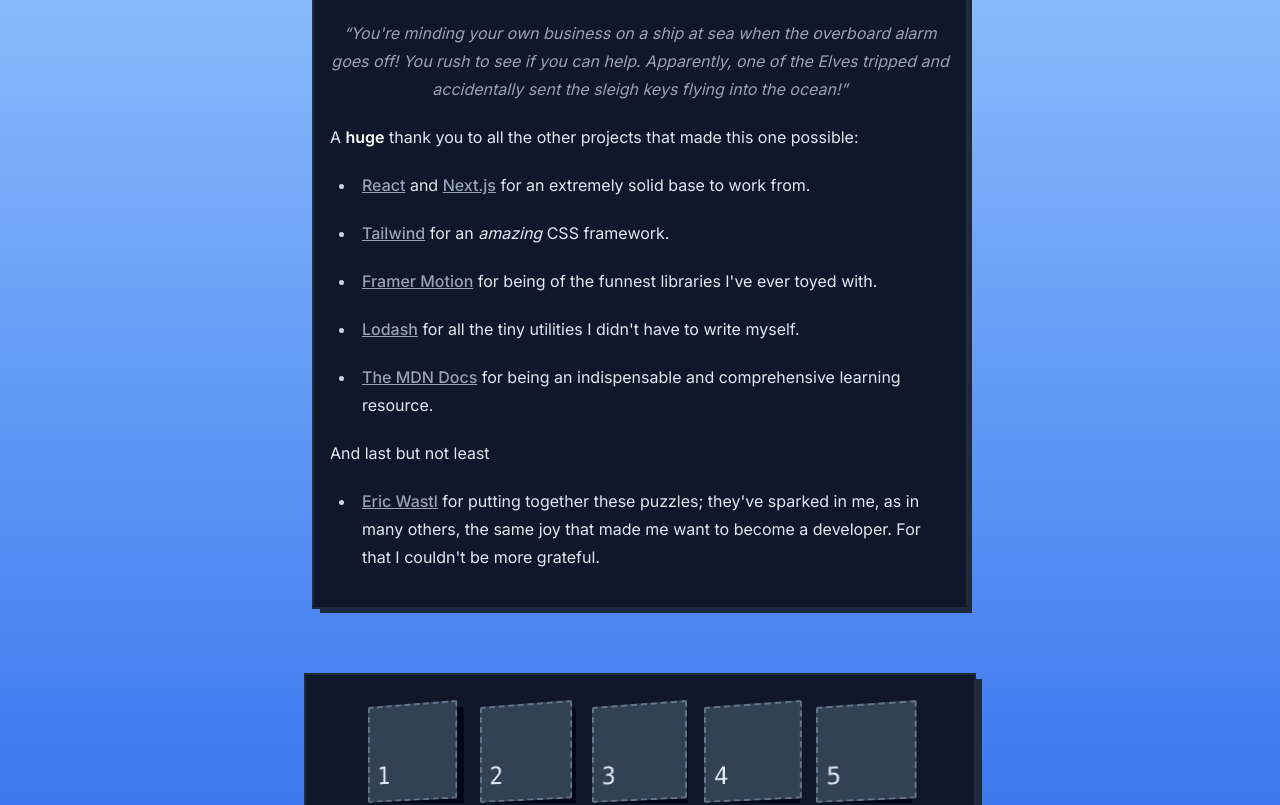
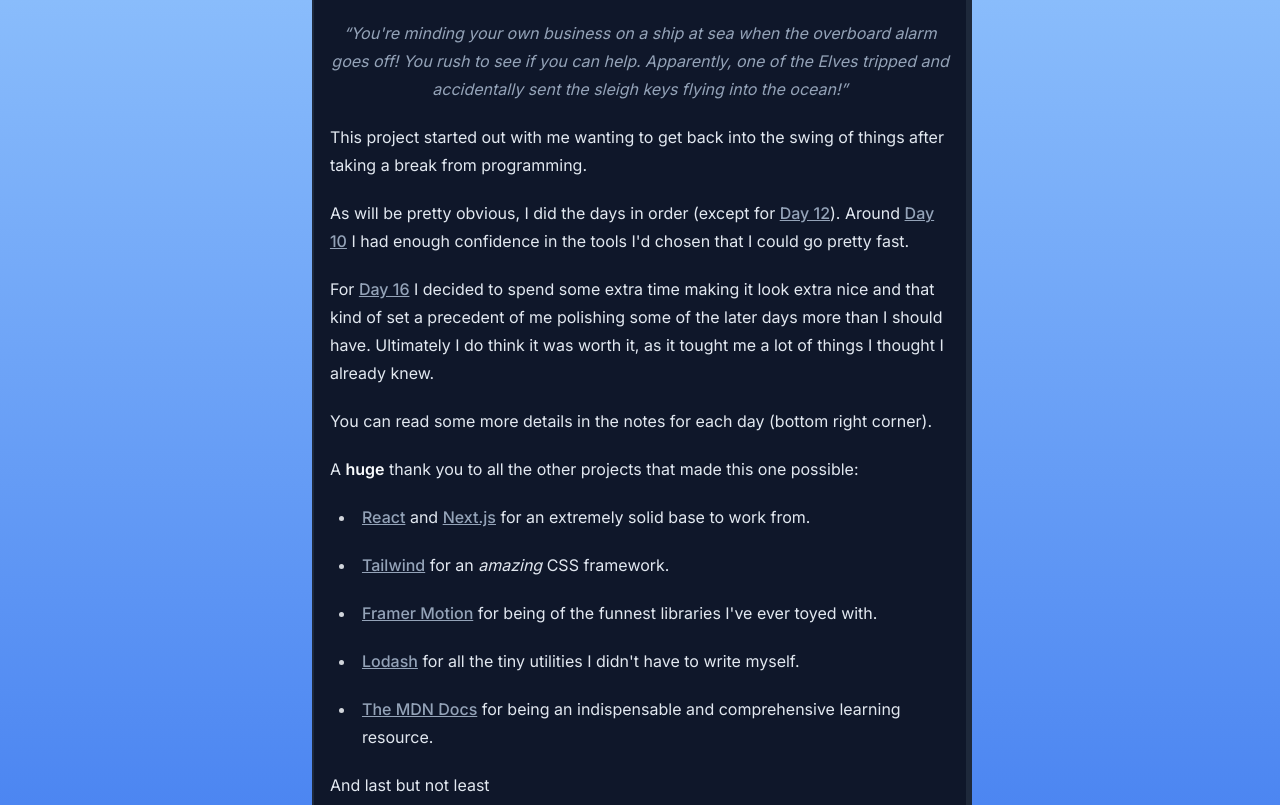
Before and after one commit to matystroia/aoc-2021, a Next.js app: page /aoc/ in a window 1280 px wide. Shown: the part 929-1734 px from the top of the page. Built offline with nearby package versions, Linux system fonts and the light colour scheme.

Commit message:
add foreword

```diff
--- a/app/(home)/foreword.mdx
+++ b/app/(home)/foreword.mdx
@@ -12,6 +12,13 @@
     keys flying into the ocean!”
 </p>
 
+This project started out with me wanting to get back into the swing of things after taking a break from programming.
+
+As will be pretty obvious, I did the days in order (except for [Day 12](/aoc/day/12)). Around [Day 10](/aoc/day/10) I had enough confidence in the tools I'd chosen that I could go pretty fast.
+
+For [Day 16](/aoc/day/16) I decided to spend some extra time making it look extra nice and that kind of set a precedent of me polishing some of the later days more than I should have. Ultimately I do think it was worth it, as it tought me a lot of things I thought I already knew.
+
+You can read some more details in the notes for each day (bottom right corner).
 
 A **huge** thank you to all the
 other projects that made this one possible:
```
